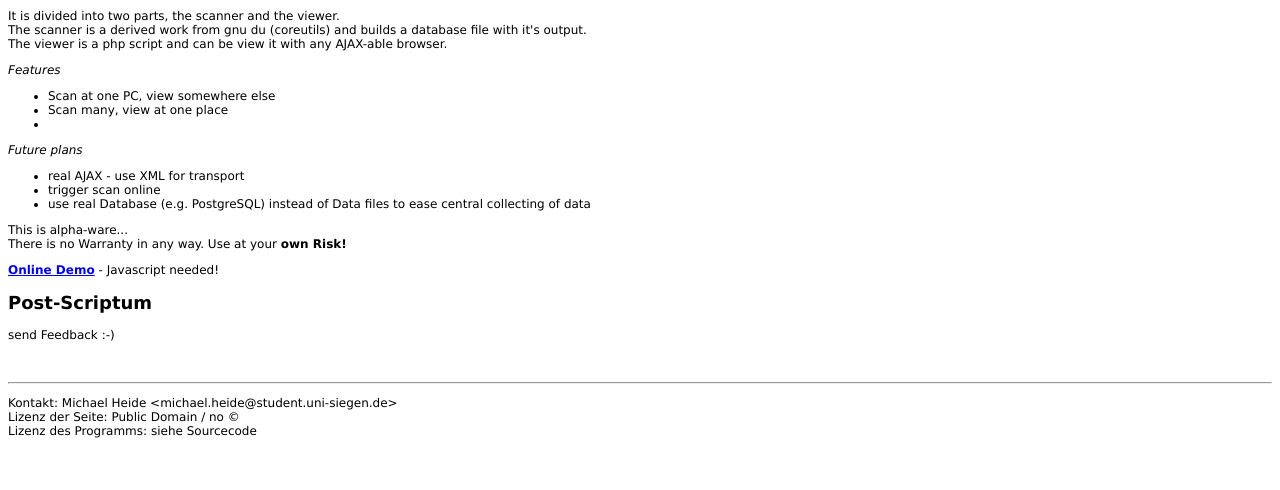
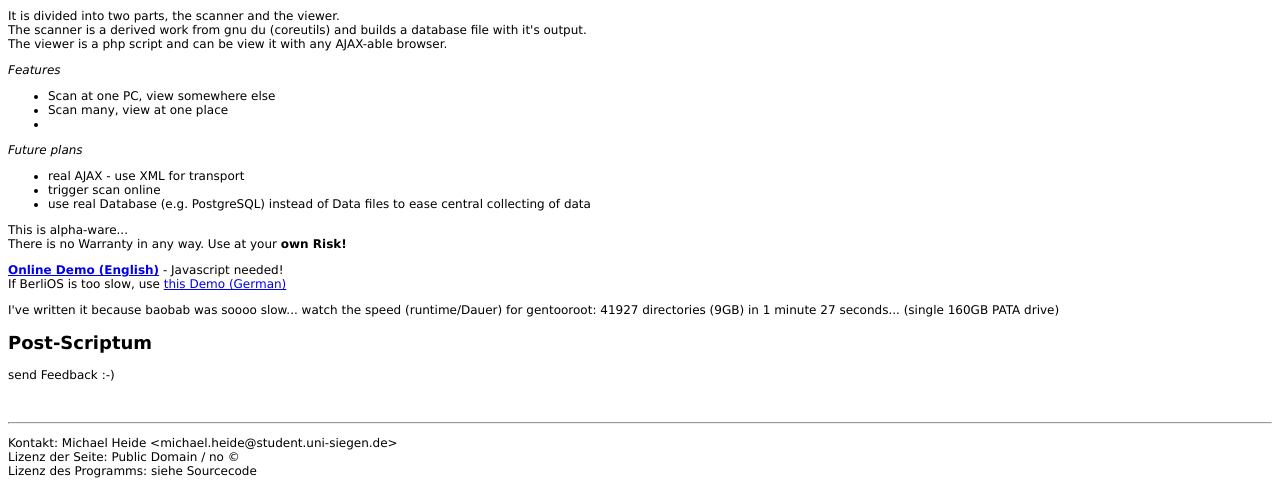
Before and after one commit to BackupTheBerlios/tdu, a plain HTML site: page tdu/website/index.html in a window 1280 px wide. Shown: the part 392-882 px from the top of the page. Before the commit the page ends 842 px from the top, so only its background shows below. Drawn offline with Linux system fonts and the light colour scheme.

Commit message:
*** empty log message ***

```diff
--- a/tdu/website/index.html
+++ b/tdu/website/index.html
@@ -49,8 +49,10 @@ This is alpha-ware...<br>
 There is no Warranty in any way. Use at your <b>own Risk!</b><br>
 </p>
 <p>
-<b><a href="demo/tdu.php">Online Demo</a></b> - Javascript needed!
+<b><a href="demo/tdu.php">Online Demo (English)</a></b> - Javascript needed!<br>
+If BerliOS is too slow, use <a href="http://www.funforce.de/tdu/tdu.php">this Demo (German)</a>
 </p>
+I've written it because baobab was soooo slow... watch the speed (runtime/Dauer) for gentooroot: 41927 directories (9GB) in 1 minute 27 seconds... (single 160GB PATA drive)
 <h2>Post-Scriptum</h2>
 <p>
  send Feedback :-)
```
